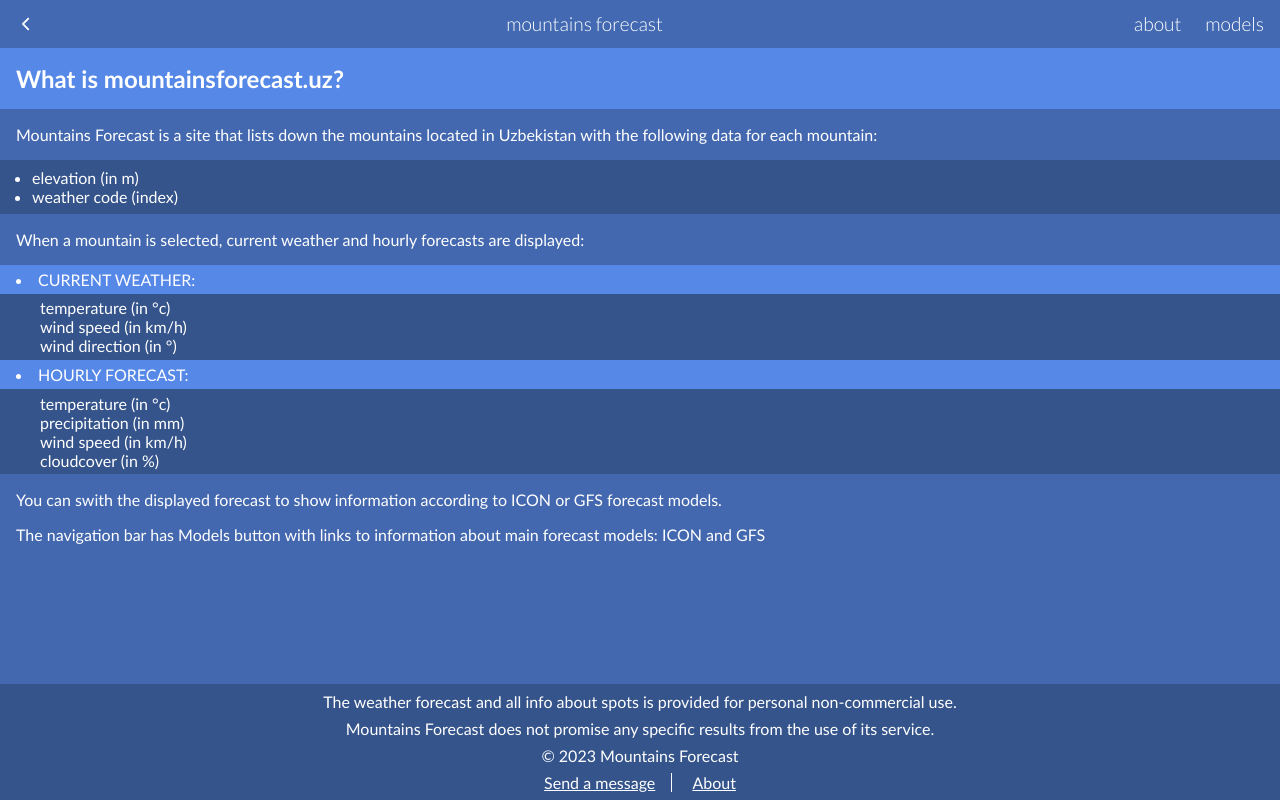
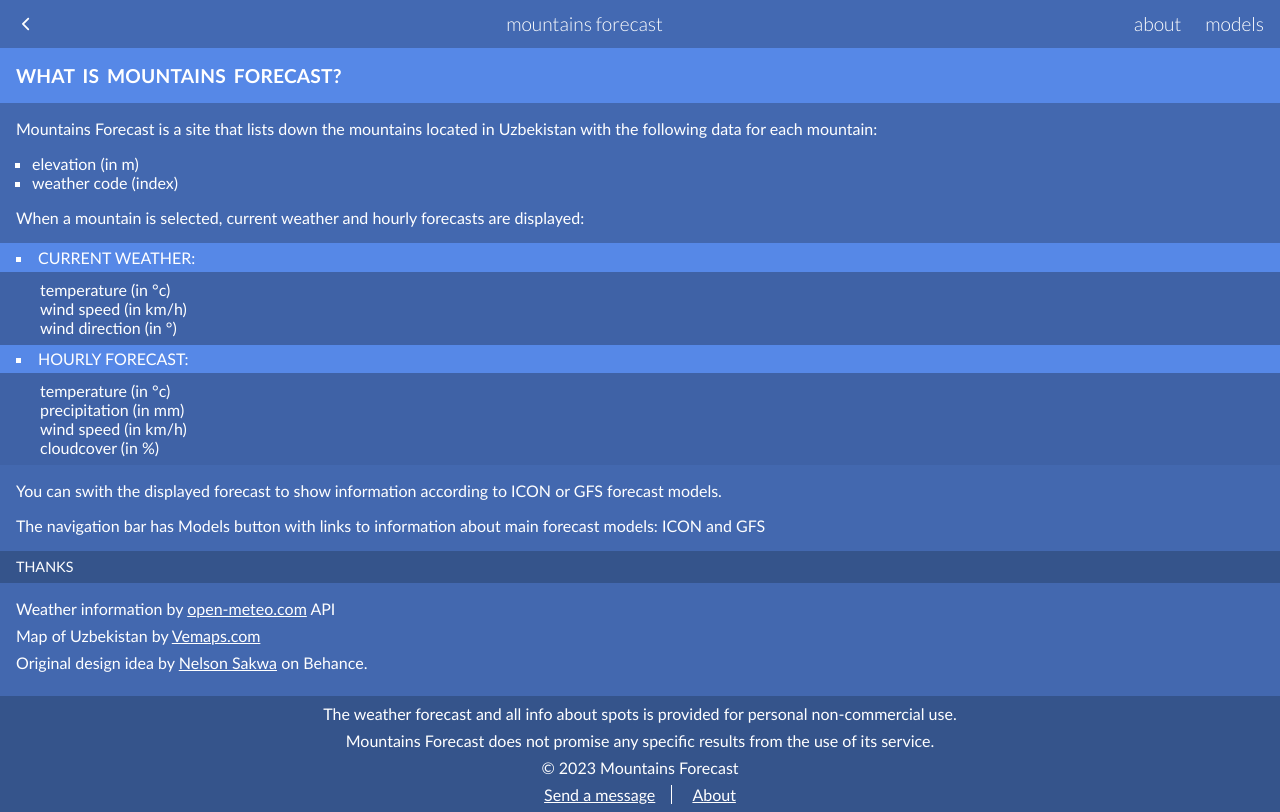
Before and after one commit to Zilola-Nazarova/harry-potter-characters, a React (Vite) app: page /about in a window 1280 px wide. Built offline with nearby package versions, Linux system fonts and the light colour scheme; no server answers.

Commit message:
Write the credits section of About component, adjust About component's styling

```diff
--- a/src/components/About.jsx
+++ b/src/components/About.jsx
@@ -3,7 +3,7 @@ import styles from '@/styles/About.module.css'
 const About = () => {
   return (
     <div className={styles.about}>
-      <h2 className={styles.bright}>What is mountainsforecast.uz?</h2>
+      <h2 className={styles.bright}>What is Mountains Forecast?</h2>
       <p>Mountains Forecast is a site that lists down the mountains located in Uzbekistan with the following data for each mountain:</p>
       <ul className={styles.dark}>
         <li>elevation (in m)</li>
@@ -12,14 +12,14 @@ const About = () => {
       <p>When a mountain is selected, current weather and hourly forecasts are displayed:</p>
       <ul>
         <li className={styles.bright}><span>current weather:</span>
-          <ul className={styles.dark}>
+          <ul>
             <li>temperature (in °C)</li>
             <li>wind speed (in km/h)</li>
             <li>wind direction (in °)</li>
           </ul>
         </li>
         <li className={styles.bright}><span>hourly forecast:</span>
-          <ul className={styles.dark}>
+          <ul>
             <li>temperature (in °C)</li>
             <li>precipitation (in mm)</li>
             <li>wind speed (in km/h)</li>
@@ -29,6 +29,12 @@ const About = () => {
       </ul>
       <p>You can swith the displayed forecast to show information according to ICON or GFS forecast models.</p>
       <p>The navigation bar has Models button with links to information about main forecast models: ICON and GFS</p>
+      <div className={styles.credits}>
+        <h3 className={styles.bright}>thanks</h3>
+        <p>Weather information by <a target="_blank" href="https://open-meteo.com/">open-meteo.com</a> API</p>
+        <p>Map of Uzbekistan by <a target="_blank" href="https://vemaps.com/">Vemaps.com</a></p>
+        <p>Original design idea by  <a target="_blank" href="https://www.behance.net/sakwadesignstudio">Nelson Sakwa</a> on Behance.</p>
+      </div>
     </div>
   )
 }
--- a/src/styles/About.module.css
+++ b/src/styles/About.module.css
@@ -4,21 +4,29 @@
   font-family: 'Gill Sans', 'Gill Sans MT', Calibri, 'Trebuchet MS', sans-serif;
 }
 
-.about > p {
+.about p {
   padding: 0 1rem;
   margin: 1rem 0;
 }
 
 .about > h2 {
+  font-size: 1.2rem;
+  text-transform: uppercase;
   padding: 1rem 1rem;
+  letter-spacing: 0.2px;
+  word-spacing: 3px;
 }
 
-.dark {
-  background-color: rgb(53, 84, 139);
+.about ul {
+  list-style: square;
+}
+
+.bright ul {
+  background-color: rgb(67, 104, 175);
 }
 
 .about > ul:first-of-type {
-  padding: 0.5rem 2rem;
+  padding: 0 2rem;
 }
 
 li.bright {
@@ -33,6 +41,7 @@ li.bright span {
 }
 
 li.bright ul {
+  background-color: rgb(63, 98, 166);
   margin-left: -1rem;
   padding-left: 2.5rem;
   text-transform: lowercase;
@@ -40,13 +49,32 @@ li.bright ul {
 }
 
 li.bright li:first-child {
-  padding-top: 0.3rem
+  padding-top: 0.5rem;
 }
 
 li.bright li:last-child {
-  padding-bottom: 0.3rem
+  padding-bottom: 0.5rem;
 }
 
 .bright {
   background-color: rgb(86, 136, 231);
 }
+
+.credits {
+  padding-bottom: 1rem;
+}
+
+.credits > h3 {
+  padding: 0.3rem 1rem;
+  text-transform: uppercase;
+  font-weight: 400;
+  margin-bottom: 1rem;
+}
+
+.credits > p {
+  margin: 0.5rem 0;
+}
+
+.credits a {
+  color: #fff;
+}
```
